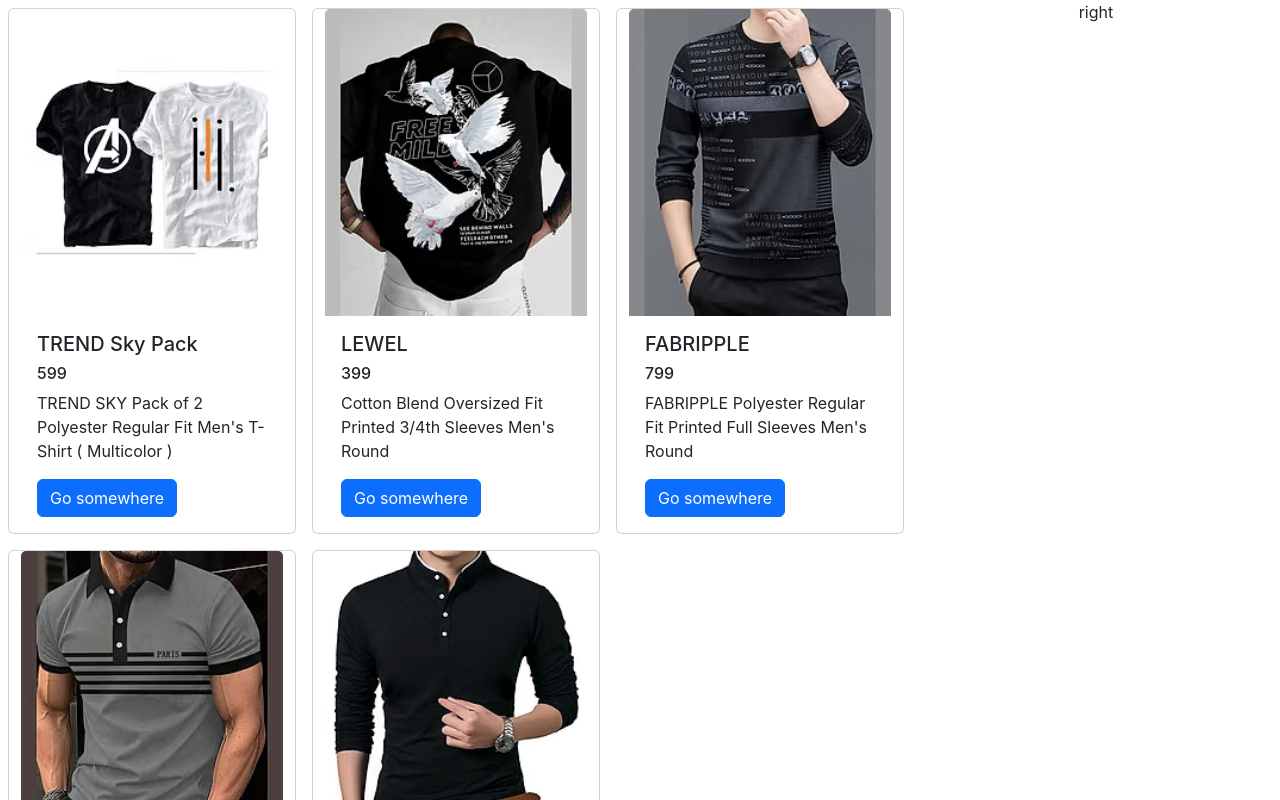
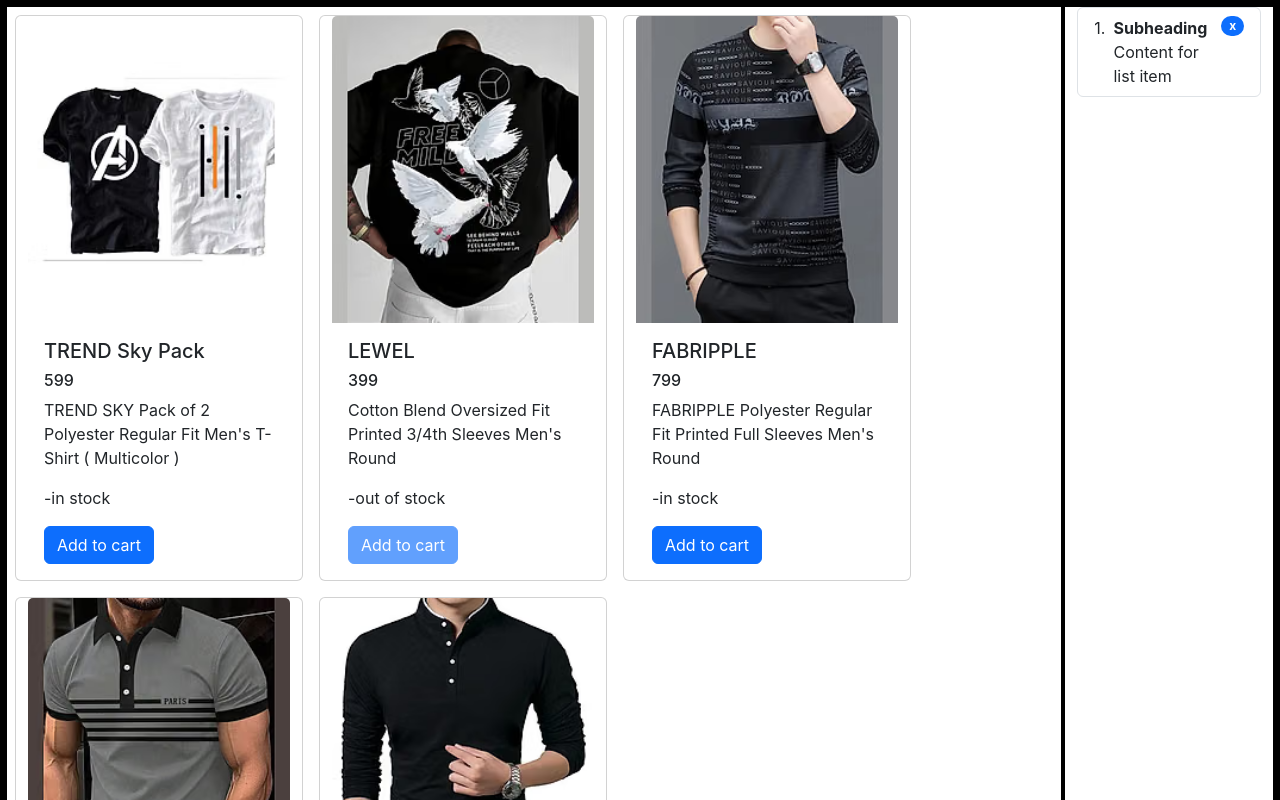
Before and after one commit to ManojNambiraj/Qtree_Dec25_React, a React (Create React App) app: page / in a window 1280 px wide. Shown: the top 800 px of the page. Built offline with nearby package versions, Linux system fonts and the light colour scheme.

Commit message:
ecommerce day 2

```diff
--- a/src/Ecommerce.css
+++ b/src/Ecommerce.css
@@ -1,10 +1,10 @@
-/* .main{
+.main{
     width: 100%;
-    height: 700px;
+    /* height: 700px; */
     border: 5px solid black;
 }
 
 .left, .right{
-    height: 700px;
+    /* height: 700px; */
     border: 2px solid black;
-} */
+}
--- a/src/Ecommerce.js
+++ b/src/Ecommerce.js
@@ -6,6 +6,7 @@
 import img3 from "./assets/images/FABRIPPLE.avif"
 import img4 from "./assets/images/MD.avif"
 import img5 from "./assets/images/Alexender.avif"
+import CartItems from "./components/CartItems";
 
 function Ecommerce() {
 
@@ -16,6 +17,7 @@
         desc: "TREND SKY Pack of 2 Polyester Regular Fit Men's T-Shirt ( Multicolor )",
         price: 599,
         img: img1,
+        isStock: true,
       },
       {
         id: 2,
@@ -23,6 +25,7 @@
         desc: " Cotton Blend Oversized Fit Printed 3/4th Sleeves Men's Round",
         price: 399,
         img: img2,
+        isStock: false,
       },
       {
         id: 3,
@@ -30,6 +33,7 @@
         desc: "FABRIPPLE Polyester Regular Fit Printed Full Sleeves Men's Round ",
         price: 799,
         img: img3,
+        isStock: true,
       },
       {
         id: 4,
@@ -37,6 +41,7 @@
         desc: "Alexender Cotton Regular Fit Solid Full Sleeves Men's Mandarin Collar ",
         price: 499,
         img: img4,
+        isStock: false,
       },
       {
         id: 5,
@@ -44,22 +49,26 @@
         desc: "MD By Mathra Dass Men Cotton Blend Regular Fit Printed Polo T Shirt",
         price: 399,
         img: img5,
+        isStock: true,
       },
     ];
 
   return (
-    <div className="container-fluid">
+    <div className="main container-fluid">
       <div className="row">
-        <div className="col-10">
+        <div className="left col-10">
           <div className="row">
-            {
-                datas.map((product) => {
-                    return <ProductCard product={product} />;
-                })
-            }
+            {datas.map((product) => {
+              return <ProductCard product={product} />;
+            })}
           </div>
         </div>
-        <div className="col-2">right</div>
+        <div className="right col-2">
+          <ol class="list-group list-group-numbered">
+            <CartItems />
+
+          </ol>
+        </div>
       </div>
     </div>
   );
--- /dev/null
+++ b/src/components/CartItems.js
@@ -0,0 +1,15 @@
+import React from "react";
+
+function CartItems() {
+  return (
+    <li class="list-group-item d-flex justify-content-between align-items-start">
+      <div class="ms-2 me-auto">
+        <div class="fw-bold">Subheading</div>
+        Content for list item
+      </div>
+      <span class="badge text-bg-primary rounded-pill">x</span>
+    </li>
+  );
+}
+
+export default CartItems;
--- a/src/components/ProductCard.js
+++ b/src/components/ProductCard.js
@@ -1,4 +1,4 @@
-import React from 'react'
+import React from "react";
 
 function ProductCard(props) {
   return (
@@ -7,13 +7,16 @@
       <div className="card-body">
         <h5 className="card-title">{props.product.pName}</h5>
         <h6 className="card-title">{props.product.price}</h6>
+        <p className="card-text">{props.product.desc}</p>
         <p className="card-text">
-          {props.product.desc}
+          {props.product.isStock ? "-in stock" : "-out of stock"}
         </p>
-        <button className="btn btn-primary">Go somewhere</button>
+        <button className="btn btn-primary" disabled={!props.product.isStock}>
+          Add to cart
+        </button>
       </div>
     </div>
   );
 }
 
-export default ProductCard
+export default ProductCard;
```
